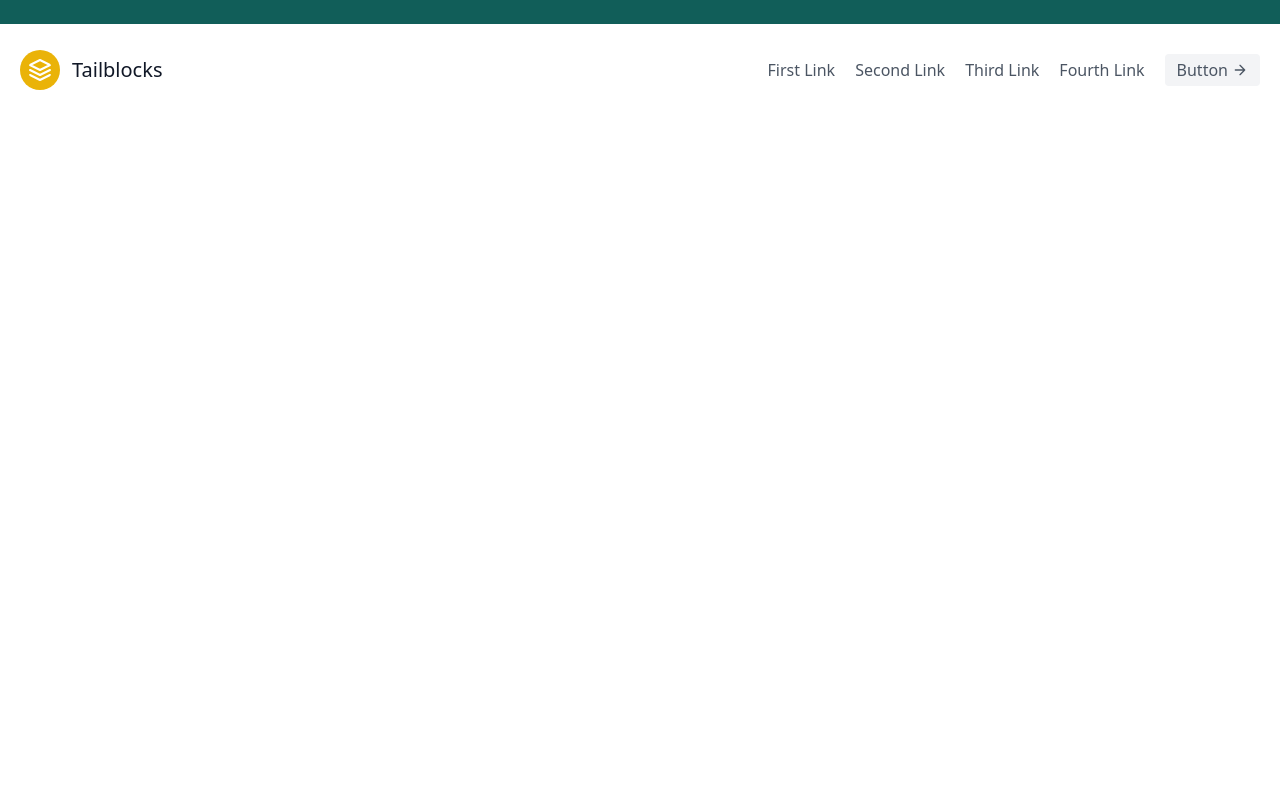
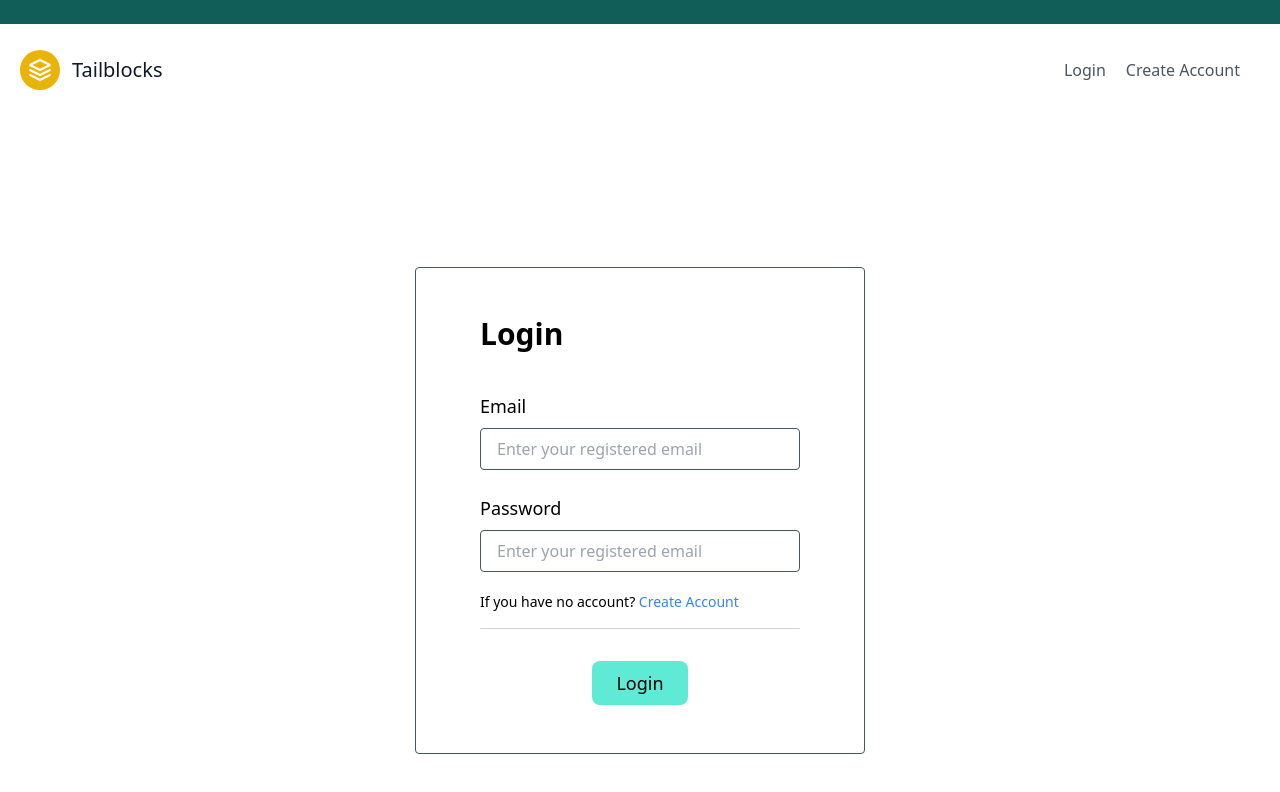
Before and after one commit to AsheelAhmedSiddiqui/First-Project-By-Sir-Bilal, a React (Vite) app: page /Login in a window 1280 px wide. Shown: the top 792 px of the page. Built offline with nearby package versions, Linux system fonts and the light colour scheme.

Commit message:
signup or login

```diff
--- a/package.json
+++ b/package.json
@@ -15,6 +15,7 @@
     "@fortawesome/free-regular-svg-icons": "^6.6.0",
     "@fortawesome/free-solid-svg-icons": "^6.6.0",
     "@fortawesome/react-fontawesome": "^0.2.2",
+    "firebase": "^10.13.1",
     "react": "^18.3.1",
     "react-dom": "^18.3.1",
     "react-router": "^6.26.1",
--- a/src/App.jsx
+++ b/src/App.jsx
@@ -1,4 +1,10 @@
-import { BrowserRouter, Routes, Route, Outlet } from "react-router-dom";
+import {
+	BrowserRouter,
+	Routes,
+	Route,
+	Outlet,
+	useLocation,
+} from "react-router-dom";
 import Login from "./components/Login";
 import Products from "./components/Products";
 import Signup from "./components/Signup";
@@ -7,16 +13,21 @@ import ProductDetails from "./components/ProductDetails";
 import Header from "./components/Header";
 
 function App() {
+	// const location = useLocation();
+	// const hideHeaderFooter =
+	// 	location.pathname === "/login" || location.pathname === "/signup";
 	return (
 		<BrowserRouter>
 			<Top />
+			<Outlet />
 			<Header />
-			<Outlet />
 			<Routes>
 				{/* <Route path="/" element={<Login />} />
 				<Route path="/signup" element={<Signup />} /> */}
 				<Route path="/" element={<Products />} />
-				<Route path="/products">
+				<Route path="/Login" element={<Login />} />
+				<Route path="/signup" element={<Signup />} />
+				<Route path="/product">
 					<Route index element={<Products />} />
 					<Route path=":id" element={<ProductDetails />} />
 				</Route>
--- a/src/components/Header.jsx
+++ b/src/components/Header.jsx
@@ -1,8 +1,16 @@
+import { getAuth, onAuthStateChanged } from "firebase/auth";
+import { Link } from "react-router-dom";
+import { app } from "../firebase";
+
 function Header() {
+	const auth = getAuth(app);
 	return (
 		<header className="text-gray-600 body-font">
 			<div className="container mx-auto flex flex-wrap p-5 flex-col md:flex-row items-center">
-				<a className="flex title-font font-medium items-center text-gray-900 mb-4 md:mb-0">
+				<Link
+					to={"/"}
+					className="flex title-font font-medium items-center text-gray-900 mb-4 md:mb-0"
+				>
 					<svg
 						xmlns="http://www.w3.org/2000/svg"
 						fill="none"
@@ -16,27 +24,28 @@ function Header() {
 						<path d="M12 2L2 7l10 5 10-5-10-5zM2 17l10 5 10-5M2 12l10 5 10-5" />
 					</svg>
 					<span className="ml-3 text-xl">Tailblocks</span>
-				</a>
+				</Link>
 				<nav className="md:ml-auto flex flex-wrap items-center text-base justify-center">
-					<a className="mr-5 hover:text-gray-900">First Link</a>
-					<a className="mr-5 hover:text-gray-900">Second Link</a>
-					<a className="mr-5 hover:text-gray-900">Third Link</a>
-					<a className="mr-5 hover:text-gray-900">Fourth Link</a>
+					<Link to={"/login"} className="mr-5 hover:text-gray-900">
+						Login
+					</Link>
+					<Link to={"/signup"} className="mr-5 hover:text-gray-900">
+						Create Account
+					</Link>
 				</nav>
-				<button className="inline-flex items-center bg-gray-100 border-0 py-1 px-3 focus:outline-none hover:bg-gray-200 rounded text-base mt-4 md:mt-0">
-					Button
-					<svg
-						fill="none"
-						stroke="currentColor"
-						strokeLinecap="round"
-						strokeLinejoin="round"
-						strokeWidth={2}
-						className="w-4 h-4 ml-1"
-						viewBox="0 0 24 24"
-					>
-						<path d="M5 12h14M12 5l7 7-7 7" />
-					</svg>
-				</button>
+				{/* {onAuthStateChanged(auth, (user) => {
+					if (user) {
+						// User is signed in, see docs for a list of available properties
+						// https://firebase.google.com/docs/reference/js/auth.user
+						const uid = user.uid;
+						console.log(uid);
+
+						// ...
+					} else {
+						// User is signed out
+						// ...
+					}
+				})} */}
 			</div>
 		</header>
 	);
--- a/src/components/Login.jsx
+++ b/src/components/Login.jsx
@@ -1,15 +1,39 @@
 import { useState } from "react";
-import { Link } from "react-router-dom";
+import { Link, Route, useNavigate } from "react-router-dom";
+import { app } from "../firebase";
+import { getAuth, signInWithEmailAndPassword } from "firebase/auth";
+import Products from "./Products";
 
 function Login() {
-	const [userName, setUserName] = useState("");
+	const [email, setEmail] = useState("");
 	const [password, setPassword] = useState("");
+
+	const navigate = useNavigate();
+	const auth = getAuth(app);
 
 	const login = (e) => {
 		e.preventDefault();
-		console.log(userName, password);
+
+		document.getElementById("loginBtn").disabled = true;
+		document.getElementById("loginBtn").innerText = "loading...";
+
+		signInWithEmailAndPassword(auth, email, password)
+			.then((userCredential) => {
+				// Signed in
+				document.getElementById("loginBtn").innerText = "login";
+				document.getElementById("loginBtn").disabled = false;
+				const user = userCredential.user;
+				navigate("/")
+				// ...
+			})
+			.catch((error) => {
+				const errorCode = error.code;
+				const errorMessage = error.message;
+				document.getElementById("loginBtn").innerText = "login";
+				document.getElementById("loginBtn").disabled = false;
+				alert("error===> " + errorCode);
+			});
 	};
-
 
 	return (
 		<>
@@ -26,7 +50,7 @@ function Login() {
 							id="email"
 							name="email"
 							placeholder="Enter your registered email"
-							onChange={(e) => setUserName(e.target.value)}
+							onChange={(e) => setEmail(e.target.value)}
 							required
 						/>
 					</div>
@@ -44,11 +68,20 @@ function Login() {
 							required
 						/>
 					</div>
-					<p className="text-sm">If you have no account? <Link to={"signup"} className="text-sm text-blue-500 hover:underline hover:text-blue-900 transition-all">Create Account</Link></p>
+					<p className="text-sm">
+						If you have no account?{" "}
+						<Link
+							to={"/signup"}
+							className="text-sm text-blue-500 hover:underline hover:text-blue-900 transition-all"
+						>
+							Create Account
+						</Link>
+					</p>
 					<hr className="mb-4 border-slate-300 rounded" />
 					<div className="loginBtn flex items-center justify-center">
 						<button
 							onClick={login}
+							id="loginBtn"
 							className="py-2 px-6 text-lg font-medium rounded-lg bg-teal-300"
 						>
 							Login
--- a/src/components/ProductDetails.jsx
+++ b/src/components/ProductDetails.jsx
@@ -12,7 +12,7 @@ function ProductDetails() {
 	useEffect(() => {
 		setNotFound(false);
 		try {
-			fetch(`https://dummyjson.com/products/${id}`)
+			fetch(`https://dummyjson.com/product/${id}`)
 				.then((res) => res.json())
 				.then((data) => {
 					console.log("data=>", data);
--- a/src/components/ProductsCard.jsx
+++ b/src/components/ProductsCard.jsx
@@ -23,7 +23,7 @@ function ProductCards({ data }) {
 					</p>
 					<div className="flex items-center flex-wrap ">
 						<Link
-							to={`/products/${data.id}`}
+							to={`/product/${data.id}`}
 							className="text-yellow-500 inline-flex items-center md:mb-2 lg:mb-0"
 						>
 							Learn More
--- a/src/components/Signup.jsx
+++ b/src/components/Signup.jsx
@@ -1,5 +1,8 @@
+import { createUserWithEmailAndPassword, getAuth } from "firebase/auth";
 import { useState } from "react";
 import { useNavigate } from "react-router";
+import { addDoc, app, getFirestore } from "../firebase";
+import { collection } from "firebase/firestore";
 
 function Signup() {
 	const [userName, setUserName] = useState("");
@@ -7,13 +10,43 @@ function Signup() {
 	const [password, setPassword] = useState("");
 	const navigate = useNavigate();
 
+	const auth = getAuth(app);
+	const db = getFirestore(app);
+
 	const goback = () => {
 		navigate("/");
 	};
 
 	const signup = (e) => {
 		e.preventDefault();
+		document.getElementById("signUpBtn").disabled = true;
+		document.getElementById("signUpBtn").innerText = "loading...";
 		console.log(userName, userEmail, password);
+		createUserWithEmailAndPassword(auth, userEmail, password)
+			.then(async (userCredential) => {
+				// Signed up
+				const user = userCredential.user;
+				console.log(user);
+
+				// ...
+				try {
+					const docRef = await addDoc(collection(db, "users"), {
+						name: userName,
+						email: userEmail,
+						password: password,
+					});
+					console.log("Document written with ID: ", docRef.id);
+				} catch (e) {
+					console.error("Error adding document: ", e);
+				}
+				document.getElementById("signUpBtn").disabled = false;
+				document.getElementById("signUpBtn").innerText = "Create Account";
+			})
+			.catch((error) => {
+				const errorCode = error.code;
+				const errorMessage = error.message;
+				// ..
+			});
 	};
 
 	return (
@@ -66,9 +99,10 @@ function Signup() {
 					<div className="signup flex items-center justify-center">
 						<button
 							onClick={signup}
+							id="signUpBtn"
 							className="py-2 px-6 text-lg font-medium rounded-lg bg-teal-300"
 						>
-							Sign up
+							Create Account
 						</button>
 					</div>
 					<div className="goback flex items-center justify-center">
--- /dev/null
+++ b/src/firebase.js
@@ -0,0 +1,38 @@
+// Import the functions you need from the SDKs you need
+import { initializeApp } from "firebase/app";
+import {
+	getAuth,
+	signInWithEmailAndPassword,
+	onAuthStateChanged,
+	signOut,
+	createUserWithEmailAndPassword,
+} from "firebase/auth";
+import { getFirestore, addDoc, getDoc, setDoc } from "firebase/firestore";
+
+// TODO: Add SDKs for Firebase products that you want to use
+// https://firebase.google.com/docs/web/setup#available-libraries
+
+// Your web app's Firebase configuration
+const firebaseConfig = {
+	apiKey: "AIzaSyAuyo4tSBAXm2MHFoS2c2K9rcsitMMpgYA",
+	authDomain: "react-projects-91718.firebaseapp.com",
+	projectId: "react-projects-91718",
+	storageBucket: "react-projects-91718.appspot.com",
+	messagingSenderId: "1084346061014",
+	appId: "1:1084346061014:web:b02ada3bff12af0571f977",
+};
+
+// Initialize Firebase
+export const app = initializeApp(firebaseConfig);
+
+export {
+	getAuth,
+	signInWithEmailAndPassword,
+	onAuthStateChanged,
+	signOut,
+	createUserWithEmailAndPassword,
+	getFirestore,
+	addDoc,
+	getDoc,
+	setDoc,
+};
```
Also changed, not shown: 1 other file (tests, documents, lock files or other folders).
